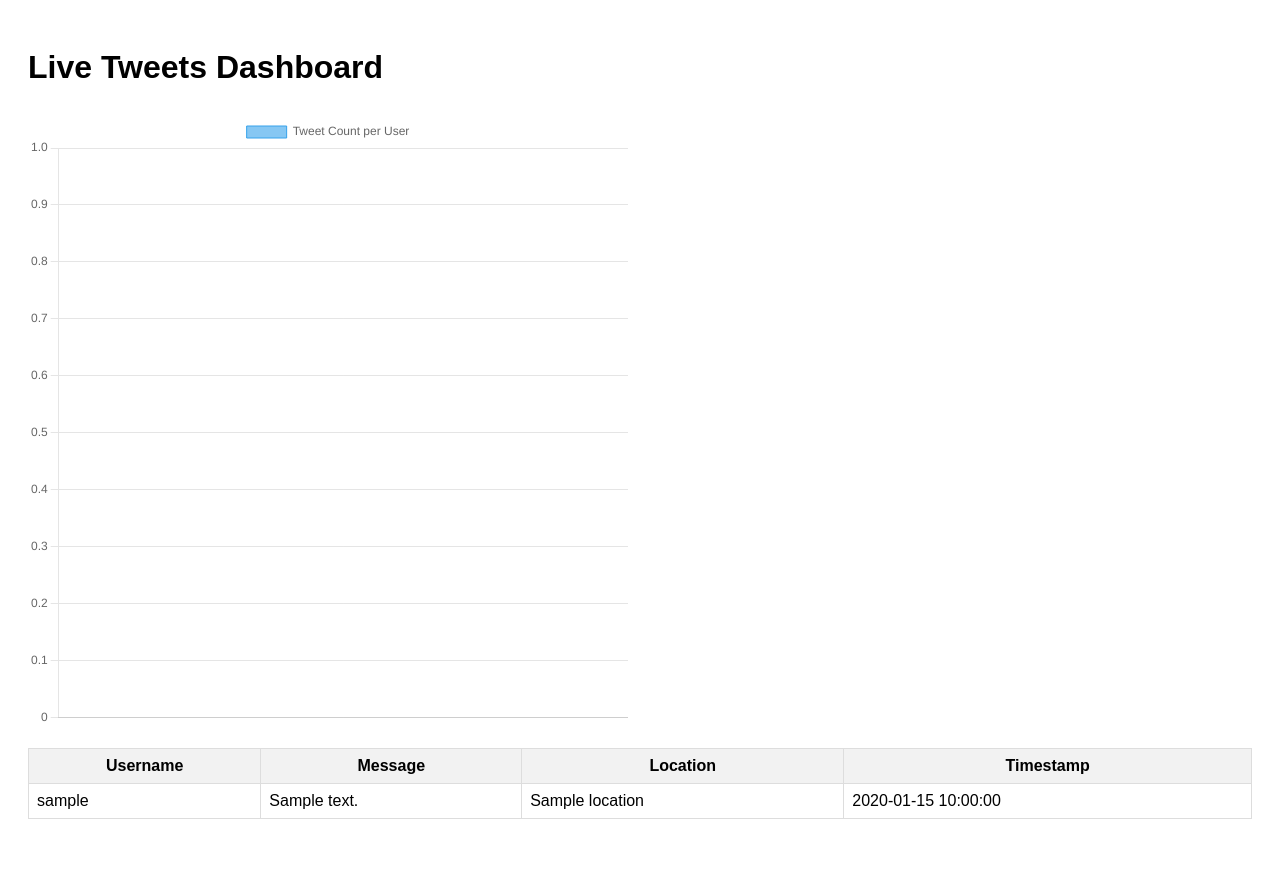
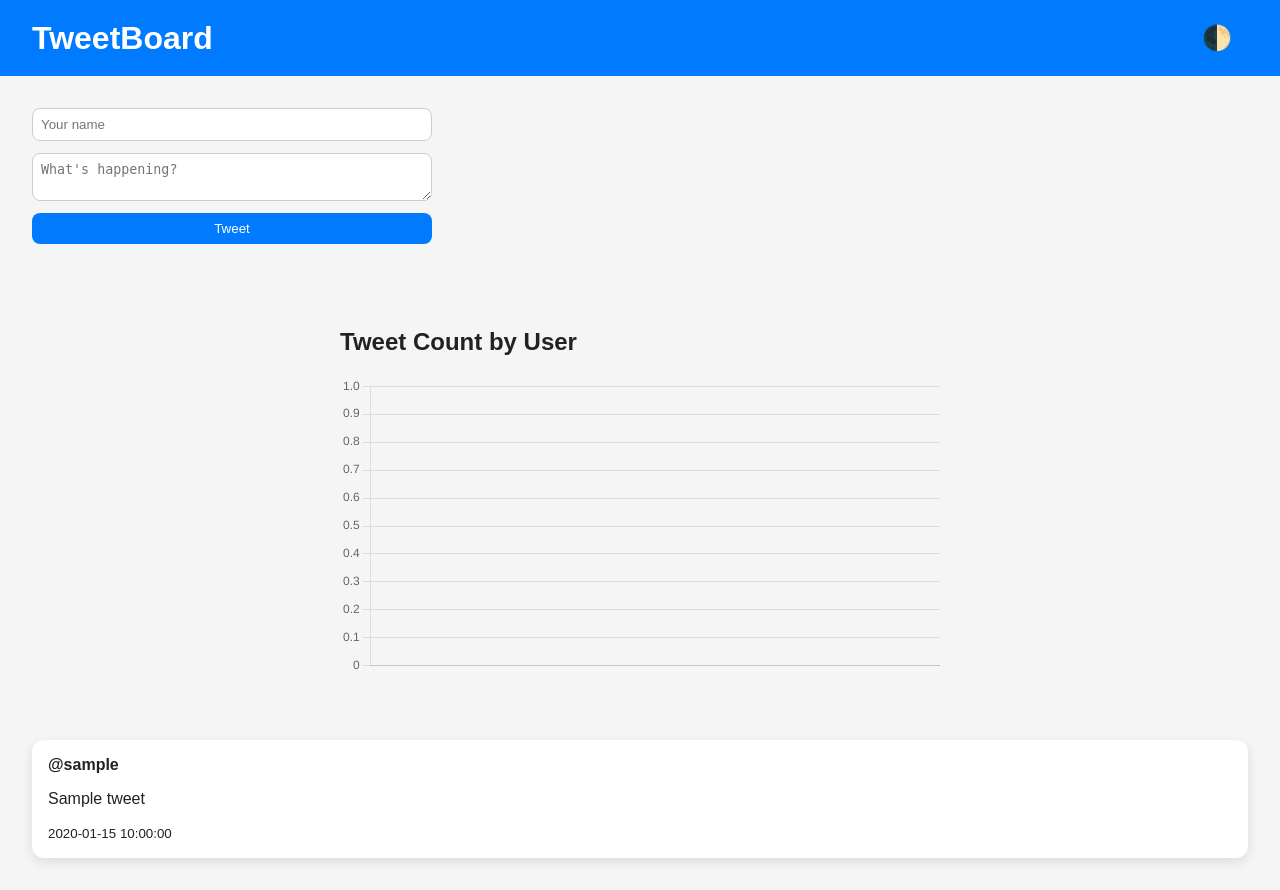
Before and after one commit to jeremiahjirey/apache-flink, a Flask app: template templates/index.html in a window 1280 px wide. Before the commit the page ends 819 px from the top, so only its background shows below. Run offline with Flask 3, Linux system fonts and the light colour scheme; the template is opened without the code that fills it: most values are stand-ins (such as "Sample title", 1, 10 or a date in 2020).

Commit message:
Dev stage final

```diff
--- a/app.py
+++ /dev/null
@@ -1,34 +0,0 @@
-import os
-import requests
-from flask import Flask, render_template
-
-app = Flask(__name__)
-
-# Ambil URL dari environment variable
-API_URL = os.getenv("TWEET_API_URL", "http://localhost:3000/tweets")
-
-@app.route("/")
-def index():
-    try:
-        response = requests.get(API_URL)
-        response.raise_for_status()
-        tweets = response.json()
-    except Exception as e:
-        print(f"Error fetching tweets: {e}")
-        tweets = []
-
-    # Hitung jumlah tweet per user
-    counts = {}
-    for tweet in tweets:
-        user = tweet.get("username", "unknown")
-        counts[user] = counts.get(user, 0) + 1
-
-    chart_data = {
-        "labels": list(counts.keys()),
-        "values": list(counts.values())  # ✅ Panggil .values()
-    }
-
-    return render_template("index.html", tweets=tweets, chart_data=chart_data)
-
-if __name__ == "__main__":
-    app.run(debug=False, host="0.0.0.0", port=8000)
--- /dev/null
+++ b/application.py
@@ -0,0 +1,31 @@
+from flask import Flask, render_template
+import requests
+import os
+from collections import Counter
+
+application = Flask(__name__)
+
+API_URL = os.environ.get("TWEET_API_URL")
+
+@application.route("/")
+def index():
+    try:
+        response = requests.get(API_URL)
+        tweets = response.json()
+
+        user_counts = Counter(tweet["username"] for tweet in tweets)
+
+        chart_labels = list(user_counts.keys())
+        chart_values = list(user_counts.values())
+
+        return render_template(
+            "index.html",
+            tweets=tweets,
+            chart_labels=chart_labels,
+            chart_values=chart_values
+        )
+    except Exception as e:
+        return f"Error: {e}", 500
+
+if __name__ == "__main__":
+    application.run(debug=True, host="0.0.0.0", port=8000)
--- /dev/null
+++ b/static/style.css
@@ -0,0 +1,91 @@
+:root[data-theme="light"] {
+  --bg: #f5f5f5;
+  --text: #222;
+  --card-bg: #fff;
+  --primary: #007bff;
+}
+
+:root[data-theme="dark"] {
+  --bg: #181818;
+  --text: #f5f5f5;
+  --card-bg: #242424;
+  --primary: #1e90ff;
+}
+
+body {
+  margin: 0;
+  font-family: Arial, sans-serif;
+  background: var(--bg);
+  color: var(--text);
+  transition: background 0.4s, color 0.4s;
+}
+
+header {
+  background: var(--primary);
+  color: #fff;
+  padding: 1rem 2rem;
+  display: flex;
+  justify-content: space-between;
+  align-items: center;
+}
+
+header h1 {
+  margin: 0;
+}
+
+#mode-toggle {
+  background: none;
+  border: none;
+  font-size: 1.5rem;
+  cursor: pointer;
+  color: inherit;
+}
+
+.form-container {
+  padding: 2rem;
+}
+
+form {
+  display: flex;
+  flex-direction: column;
+  gap: 0.75rem;
+  max-width: 400px;
+}
+
+input, textarea {
+  padding: 0.5rem;
+  border: 1px solid #ccc;
+  border-radius: 8px;
+  background: var(--card-bg);
+  color: var(--text);
+}
+
+button {
+  padding: 0.5rem 1rem;
+  background: var(--primary);
+  color: #fff;
+  border: none;
+  border-radius: 8px;
+  cursor: pointer;
+}
+
+.chart-container {
+  padding: 2rem;
+  max-width: 600px;
+  margin: auto;
+}
+
+.tweets-container {
+  display: grid;
+  gap: 1rem;
+  padding: 2rem;
+  grid-template-columns: repeat(auto-fit, minmax(250px, 1fr));
+}
+
+.tweet-card {
+  background: var(--card-bg);
+  border-radius: 12px;
+  padding: 1rem;
+  box-shadow: 0 4px 12px rgba(0,0,0,0.1);
+  transition: background 0.3s;
+}
--- a/templates/index.html
+++ b/templates/index.html
@@ -1,53 +1,88 @@
 <!DOCTYPE html>
-<html>
+<html lang="en" data-theme="light">
 <head>
-  <title>Live Tweets Dashboard</title>
-  <script src="https://cdn.jsdelivr.net/npm/chart.js"></script>
-  <style>
-    body { font-family: Arial; padding: 20px; }
-    table { border-collapse: collapse; width: 100%; margin-top: 20px; }
-    th, td { border: 1px solid #ddd; padding: 8px; }
-    th { background-color: #f2f2f2; }
-    canvas { max-width: 600px; margin-top: 30px; }
-  </style>
+  <meta charset="UTF-8" />
+  <meta name="viewport" content="width=device-width, initial-scale=1.0"/>
+  <title>TweetBoard</title>
+  <link rel="stylesheet" href="{{ url_for('static', filename='style.css') }}" />
 </head>
 <body>
-  <h1>Live Tweets Dashboard</h1>
+  <header>
+    <h1>TweetBoard</h1>
+    <button id="mode-toggle">🌓</button>
+  </header>
 
-  <canvas id="tweetChart"></canvas>
+  <section class="form-container">
+    <form id="tweet-form">
+      <input type="text" name="username" placeholder="Your name" required />
+      <textarea name="tweet" placeholder="What's happening?" required></textarea>
+      <button type="submit">Tweet</button>
+    </form>
+  </section>
 
-  <table>
-    <tr>
-      <th>Username</th>
-      <th>Message</th>
-      <th>Location</th>
-      <th>Timestamp</th>
-    </tr>
+  <section class="chart-container">
+    <h2>Tweet Count by User</h2>
+    <canvas id="tweetChart"></canvas>
+  </section>
+
+  <section class="tweets-container">
     {% for tweet in tweets %}
-    <tr>
-      <td>{{ tweet.username }}</td>
-      <td>{{ tweet.message }}</td>
-      <td>{{ tweet.location }}</td>
-      <td>{{ tweet.timestamp }}</td>
-    </tr>
+      <div class="tweet-card">
+        <strong>@{{ tweet.username }}</strong>
+        <p>{{ tweet.tweet }}</p>
+        <small>{{ tweet.created_at }}</small>
+      </div>
     {% endfor %}
-  </table>
+  </section>
 
+  <script src="https://cdn.jsdelivr.net/npm/chart.js"></script>
   <script>
-    const ctx = document.getElementById('tweetChart').getContext('2d');
+    const ctx = document.getElementById("tweetChart").getContext("2d");
     const chart = new Chart(ctx, {
-      type: 'bar',
+      type: "bar",
       data: {
-        labels: {{ chart_data.labels | tojson }},
+        labels: {{ chart_labels | tojson }},
         datasets: [{
-          label: 'Tweet Count per User',
-          data: {{ chart_data.values | tojson }},
-          backgroundColor: 'rgba(54, 162, 235, 0.6)',
-          borderColor: 'rgba(54, 162, 235, 1)',
-          borderWidth: 1
+          label: "Number of Tweets",
+          data: {{ chart_values | tojson }},
+          backgroundColor: "#007bff",
         }]
       },
-      options: { scales: { y: { beginAtZero: true } } }
+      options: {
+        responsive: true,
+        plugins: {
+          legend: { display: false }
+        }
+      }
+    });
+
+    const toggle = document.getElementById("mode-toggle");
+    const root = document.documentElement;
+
+    toggle.addEventListener("click", () => {
+      const current = root.getAttribute("data-theme");
+      const next = current === "light" ? "dark" : "light";
+      root.setAttribute("data-theme", next);
+    });
+
+    document.getElementById("tweet-form").addEventListener("submit", async (e) => {
+      e.preventDefault();
+      const form = e.target;
+      const username = form.username.value;
+      const tweet = form.tweet.value;
+
+      const response = await fetch("https://g9q41cdjsl.execute-api.us-east-1.amazonaws.com/dev/tweets", {
+        method: "POST",
+        headers: { "Content-Type": "application/json" },
+        body: JSON.stringify({ username, tweet })
+      });
+
+      if (response.ok) {
+        alert("Tweet posted!");
+        window.location.reload();
+      } else {
+        alert("Failed to post tweet!");
+      }
     });
   </script>
 </body>
```
Also changed, not shown: apache-zeppeline/fraud_note.sql (deleted, +0 -70 lines), apache-zeppeline/tweet_monitoring.sql (added, +30 -0 lines), lambda/create_tweet.py (added, +74 -0 lines), lambda/get_tweet.py (added, +27 -0 lines), lambda/lambda_ingest.py (deleted, +0 -31 lines), 12 other files.
